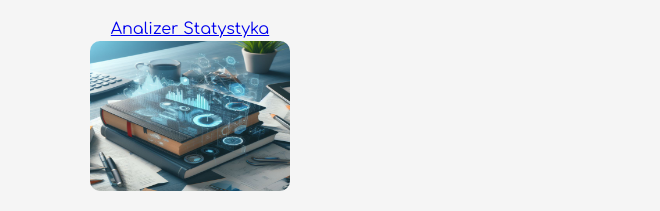
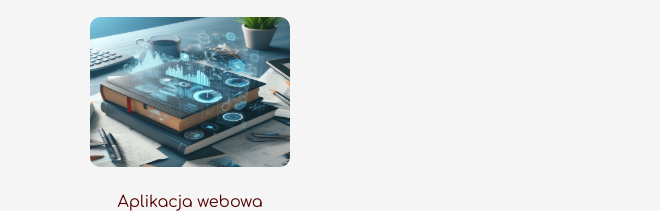
Before and after one commit to PiotrDlubak/piotrdlubak.github.io, a plain HTML site: page projekty.html in a window 1280 px wide. Shown: the part 446-657 px from the top of the page, 620-1280 px from the left. Drawn offline with Linux system fonts and the light colour scheme.

Commit message:
Update projekty.html

```diff
--- a/projekty.html
+++ b/projekty.html
@@ -75,9 +75,10 @@
 
         </div>
         <div>
-                <a href="https://https://statystyka.streamlit.app">Analizer Statystyka</a>
+                <a href="https://statystyka.streamlit.app">
 
                 <img src="ks.jpg" width="200" height="150" alt="statystyka">
+                    </a>
                 <p> Aplikacja webowa "Analizer Statystyka"</p>
 
         </div>
```
